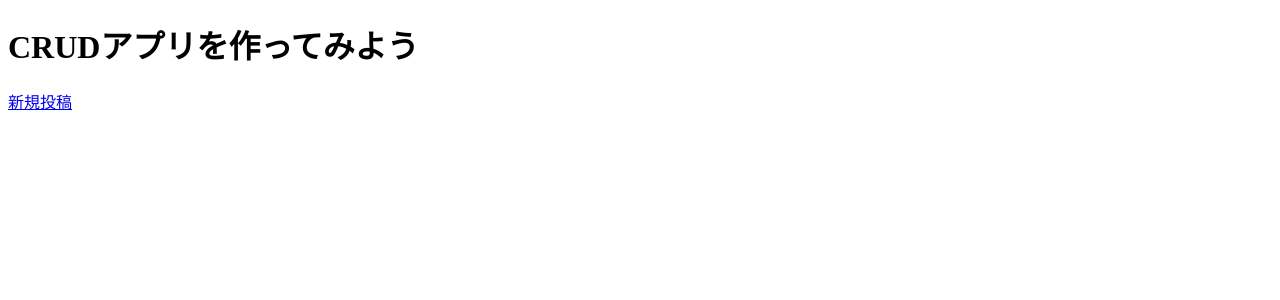
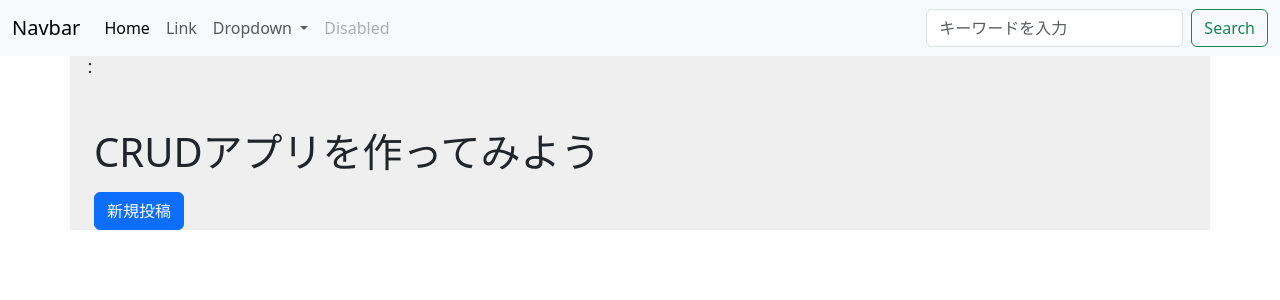
Before and after one commit to msasaki-jyobi/django-bbsproject, a Django app: page /bbs/ in a window 1280 px wide. Shown: the top 300 px of the page. Run offline with Django 4.2, Linux system fonts and the light colour scheme; data that the repository does not hold is empty; some libraries are stand-ins or nearby versions.

Commit message:
add ブートストラップ、検索機能実装まで

```diff
--- /dev/null
+++ b/bbs/context_processors.py
@@ -0,0 +1,4 @@
+from .forms import SearchForm
+
+def search_form(request):
+    return {'searchform':SearchForm()}
--- /dev/null
+++ b/bbs/forms.py
@@ -0,0 +1,12 @@
+from django import forms    # Djangoのformsモジュールをインポート
+
+# SearchFormクラスを定義
+class SearchForm(forms.Form):
+    words = forms.CharField(
+        label='',
+        max_length=50,
+        widget=forms.TextInput(attrs={
+            'class':'form-control me-2',
+            'placeholder':'キーワードを入力',
+        })
+    )
--- a/bbs/urls.py
+++ b/bbs/urls.py
@@ -8,5 +8,6 @@ urlpatterns = [
     path('<int:pk>/', views.DetailView.as_view(), name='detail'),
     path('create/', views.CreateView.as_view(), name='create'),
     path('<int:pk>/update/', views.UpdateView.as_view(), name="update"),
-    path('<int:pk>/delete/', views.DeleteView.as_view(), name='delete')
+    path('<int:pk>/delete/', views.DeleteView.as_view(), name='delete'),
+    path('search/', views.search, name='search'),
 ]
--- a/bbs/views.py
+++ b/bbs/views.py
@@ -2,6 +2,7 @@
 from django.views import generic
 from .models import Article
 from django.urls import reverse_lazy
+from .forms import SearchForm
 
 class IndexView(generic.ListView):
     model = Article
@@ -25,3 +26,13 @@
     model = Article
     template_name = 'bbs/delete.html'
     success_url = reverse_lazy('bbs:index')
+
+def search(request):
+    articles = None
+    searchform = SearchForm(request.GET)
+
+    if searchform.is_valid():
+        query = searchform.cleaned_data['words'] # フォームに入ってるデータを代入
+        articles = Article.objects.filter(content__icontains=query)
+        print(f"articles:{articles}")
+        return render(request, 'bbs/result.html', {'articles':articles, 'searchform':searchform})
--- a/config/settings.py
+++ b/config/settings.py
@@ -37,7 +37,8 @@ INSTALLED_APPS = [
     'django.contrib.sessions',
     'django.contrib.messages',
     'django.contrib.staticfiles',
-    'bbs.apps.BbsConfig'
+    'bbs.apps.BbsConfig',
+    'django_bootstrap5',
 ]
 
 MIDDLEWARE = [
@@ -63,6 +64,7 @@ TEMPLATES = [
                 'django.template.context_processors.request',
                 'django.contrib.auth.context_processors.auth',
                 'django.contrib.messages.context_processors.messages',
+                'bbs.context_processors.search_form',
             ],
         },
     },
--- a/templates/base.html
+++ b/templates/base.html
@@ -1,3 +1,4 @@
+{% load django_bootstrap5 %}
 <!DOCTYPE html>
 <html lang="ja">
   <head>
@@ -9,8 +10,52 @@
         background-color: #efefef;
       }
     </style>
+    {% bootstrap_css %}
   </head>
   <body>
+    <body>
+      <nav class="navbar navbar-expand-lg bg-body-tertiary">
+        <div class="container-fluid">
+          <a class="navbar-brand" href="#">Navbar</a>
+          <button class="navbar-toggler" type="button" data-bs-toggle="collapse" data-bs-target="#navbarSupportedContent" aria-controls="navbarSupportedContent" aria-expanded="false" aria-label="Toggle navigation">
+            <span class="navbar-toggler-icon"></span>
+          </button>
+          <div class="collapse navbar-collapse" id="navbarSupportedContent">
+            <ul class="navbar-nav me-auto mb-2 mb-lg-0">
+              <li class="nav-item">
+                <a class="nav-link active" aria-current="page" href="#">Home</a>
+              </li>
+              <li class="nav-item">
+                <a class="nav-link" href="#">Link</a>
+              </li>
+              <li class="nav-item dropdown">
+                <a class="nav-link dropdown-toggle" href="#" role="button" data-bs-toggle="dropdown" aria-expanded="false">
+                  Dropdown
+                </a>
+                <ul class="dropdown-menu">
+                  <li><a class="dropdown-item" href="#">Action</a></li>
+                  <li><a class="dropdown-item" href="#">Another action</a></li>
+                  <li><hr class="dropdown-divider"></li>
+                  <li><a class="dropdown-item" href="#">Something else here</a></li>
+                </ul>
+              </li>
+              <li class="nav-item">
+                <a class="nav-link disabled">Disabled</a>
+              </li>
+            </ul>
+            <form class="d-flex" method="get" action="{% url 'bbs:search' %}"> {{ searchform.words }}
+            {% comment %} <input class="form-control me-2" type="search" placeholder="Search" aria-label="Search"> {% endcomment %}
+              <button class="btn btn-outline-success" type="submit">Search</button>
+            </form>
+          </div>
+        </div>
+      </nav>
+      <div class="container">
+      ：
+    <div class="container">
     {% block content %} {% endblock %}
+    {% bootstrap_javascript %}
+    </div>
   </body>
+
 </html>
--- a/templates/bbs/index.html
+++ b/templates/bbs/index.html
@@ -1,11 +1,18 @@
-{% extends "base.html" %} {% block content %}
+{% extends "base.html" %}
+{% load django_bootstrap5 %}
 
-<h1>CRUDアプリを作ってみよう</h1>
+{% block content %}
+
+<h1 class="mt-5">CRUDアプリを作ってみよう</h1>
 {% for article in object_list %}
+<div class="card bg-light shadow-sm mt-3">
+  <div class="card-body">
 <div class="container">
   <p>{{article.id}}:{{article.author}}:{{article.created_at}}</p>
   <p><a href="{% url 'bbs:detail' article.id %}">{{article.content}}</a></p>
 </div>
+</div></div>
 {% endfor %}
-<a href="{% url 'bbs:create' %}">新規投稿</a>
+<div class="mt-3">
+<a href="{% url 'bbs:create' %}">{% bootstrap_button button_type="submit" content="新規投稿" size="md" %}</a>
 {% endblock %}
```
Also changed, not shown: templates/bbs/result.html (added, +16 -0 lines).
